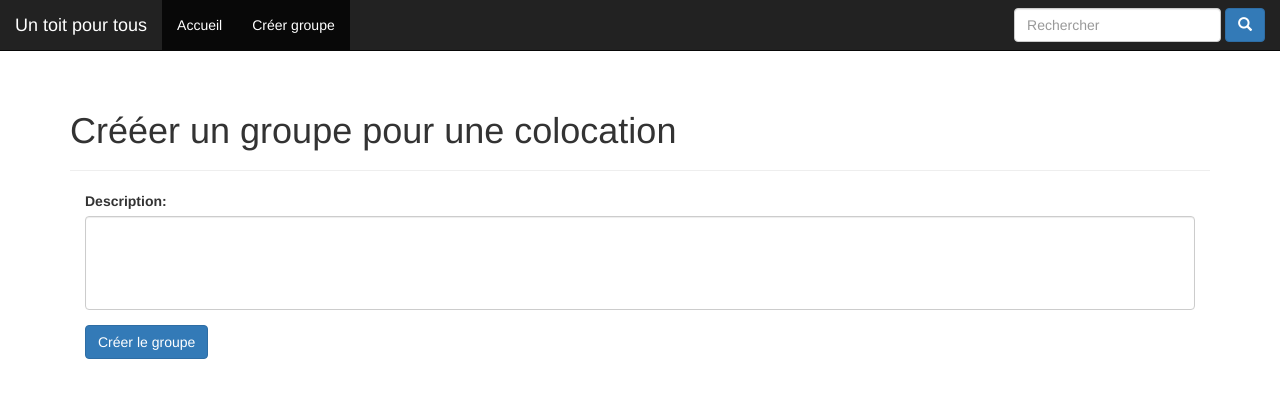
After one commit to tbourrely/ccd_berger_bourrely_froehlicher_marlier_wilmouth, a PHP site: the page made by src/views/group/create.html.twig in a window 1280 px wide. The commit adds this page. Shown: the top 398 px of the page. Run offline with PHP 8.4, Linux system fonts and the light colour scheme; the template is opened without the code that fills it, so the values that code supplies are empty; a stand-in replaces the project's code that opens the database connection; some libraries are stand-ins or nearby versions.

```diff
--- a/src/controllers/ExempleController.php
+++ b/src/controllers/ExempleController.php
@@ -8,9 +8,7 @@
 
 namespace charly\controllers;
 
-use coolracing\models\Epreuve;
-use coolracing\models\Participant;
-use coolracing\models\Participe;
+
 use Dompdf\Dompdf;
 use Psr\Http\Message\RequestInterface;
 use Psr\Http\Message\ResponseInterface;
@@ -23,8 +21,6 @@ use Respect\Validation\Validator;
  */
 class ExempleController extends BaseController
 {
-
-
 
     public function index(RequestInterface $req, ResponseInterface $resp, $args){
         $this->render($resp, 'layout');
--- /dev/null
+++ b/src/views/group/create.html.twig
@@ -0,0 +1,32 @@
+{% extends "layout.html.twig" %}
+
+{% set title = "Creation évènement" %}
+
+{% block content %}
+    <div class="col-md-12">
+        <div class="page-header">
+            <h1>Crééer un groupe pour une colocation</h1>
+        </div>
+
+        <form id='evenement-form' action="{{ path_for('createGroup') }}" method="post">
+            {{ csrf() }}
+
+            <div class="form-group col-md-12 {% if flash.errors.description %} has-error {% endif %}">
+                <label for="description">Description: </label>
+
+                <textarea name="description" id="description" spellcheck="true" rows="4" class="form-control" value="{{ persistValues.description }}" required></textarea>
+
+                {% if flash.errors.description %}
+                    <span class="help-block">{{ flash.errors.description }}</span>
+                {% endif %}
+            </div>
+
+
+
+
+            <div class="form-group col-md-12">
+                <input id="evenement-submit-button" type="submit" class="btn btn-primary" value="Créer le groupe">
+            </div>
+        </form>
+    </div>
+{% endblock %}
--- a/src/views/layout.html.twig
+++ b/src/views/layout.html.twig
@@ -33,6 +33,7 @@
             <div class="collapse navbar-collapse" id="bs-example-navbar-collapse-1">
                 <ul class="nav navbar-nav">
                     <li class="active"><a href="#">Accueil</a></li>
+                    <li class="active"><a href="{{ base_url() }}/group/create">Créer groupe</a></li>
                 </ul>
             </div>
         </div>
```
Also changed, not shown: index.php (+10 -5 lines), src/controllers/GroupeController.php (added, +21 -0 lines).
